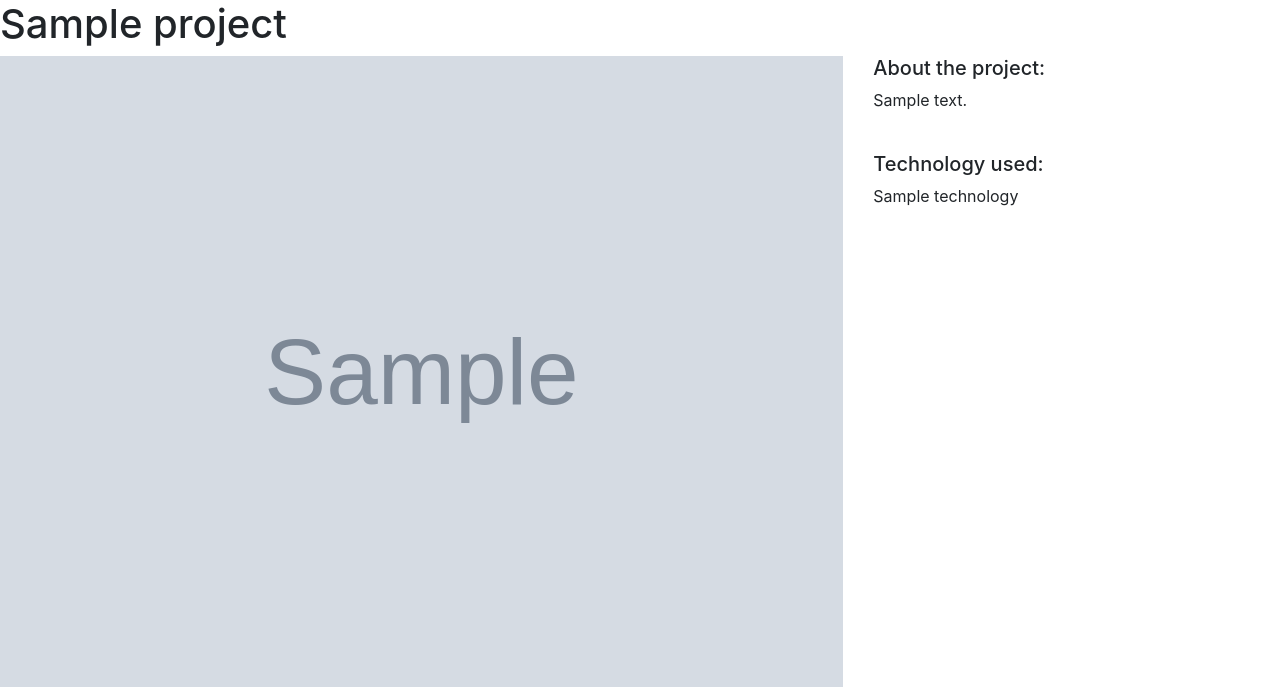
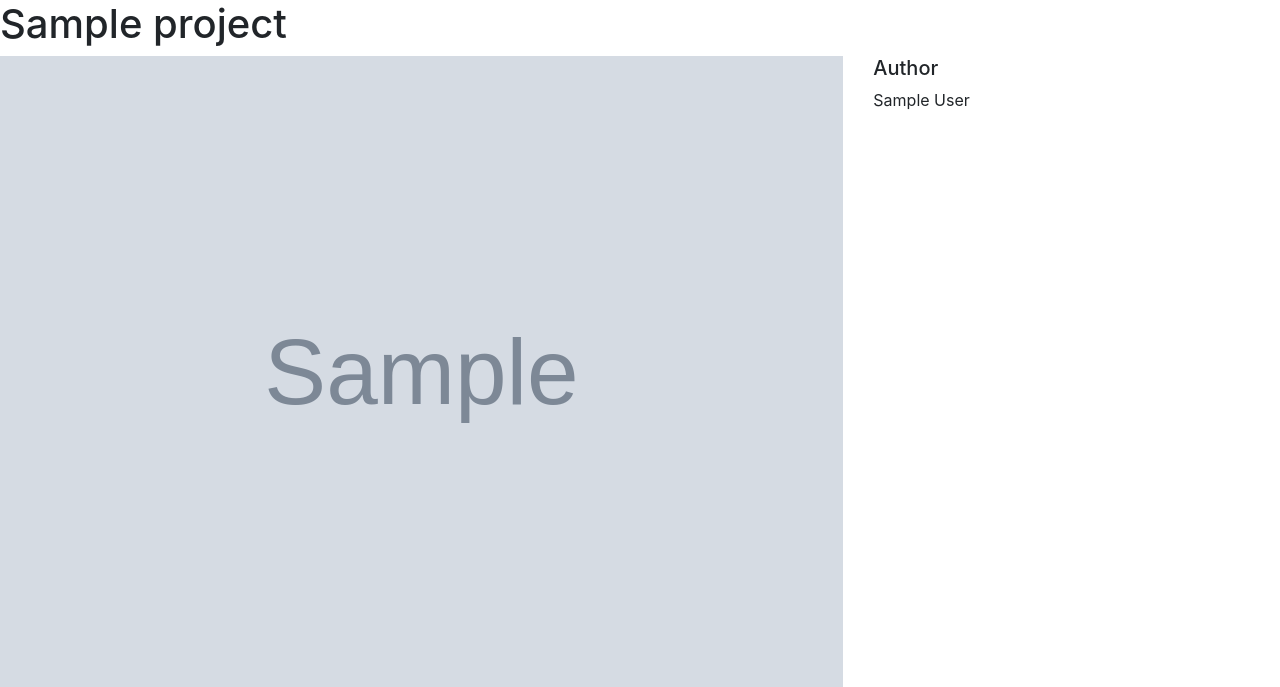
Before and after one commit to gracetholl/djangoProject, a Django app: template projects/templates/project_detail.html in a window 1280 px wide. Shown: the top 687 px of the page. Run offline with Django 4.2, Linux system fonts and the light colour scheme; the template is opened without the code that fills it: most values are stand-ins (such as "Sample title", 1, 10 or a date in 2020); grey boxes marked "Sample" are stand-in pictures; some libraries are stand-ins or nearby versions.

Commit message:
updated database with authors and links

```diff
--- a/djangoProject/urls.py
+++ b/djangoProject/urls.py
@@ -20,6 +20,6 @@ from django.urls import path, include
 
 urlpatterns = [
     path('admin/', admin.site.urls),
-    path("projects/", include("projects.urls")),
+    path("home/", include("projects.urls")),
 
 ]
--- a/projects/templates/project_detail.html
+++ b/projects/templates/project_detail.html
@@ -8,11 +8,9 @@
         <img src="{% static project.image %}" alt="" width="100%">
     </div>
     <div class="col-md-4">
-        <h5>About the project:</h5>
-        <p>{{ project.description }}</p>
+        <h5>Author</h5>
+        <p>{{ project.author }}</p>
         <br>
-        <h5>Technology used:</h5>
-        <p>{{ project.technology }}</p>
     </div>
 </div>
 {% endblock %}
--- a/projects/templates/project_index.html
+++ b/projects/templates/project_index.html
@@ -36,9 +36,9 @@
 
                 <h5 class="card-title">{{ project.title }}</h5>
 
-                <p class="card-text">{{ project.description }}</p>
+                <p class="card-text">{{ project.author }}</p>
 
-                <a href="{% url 'project_detail' project.pk %}"
+                <a href={{ project.link }}
 
                    class="btn btn-primary">
 
```
Also changed, not shown: db.sqlite3.
